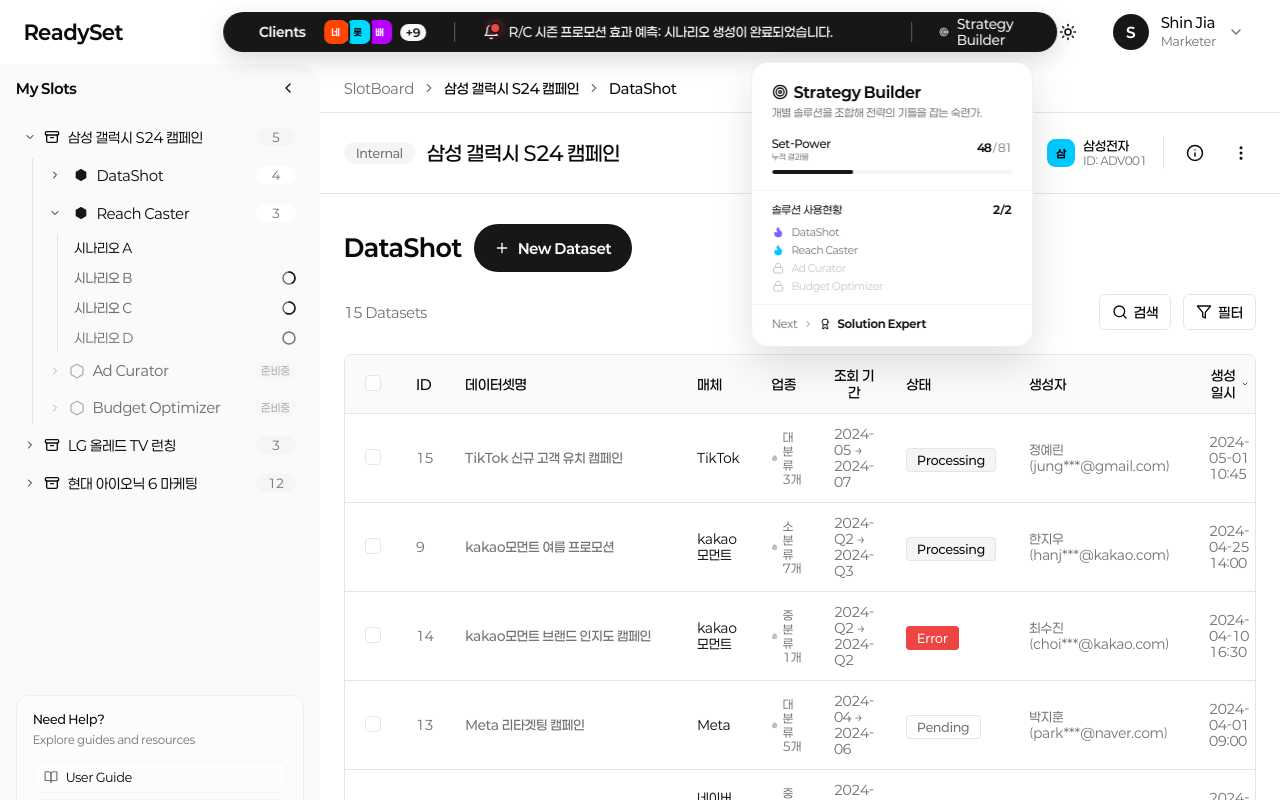
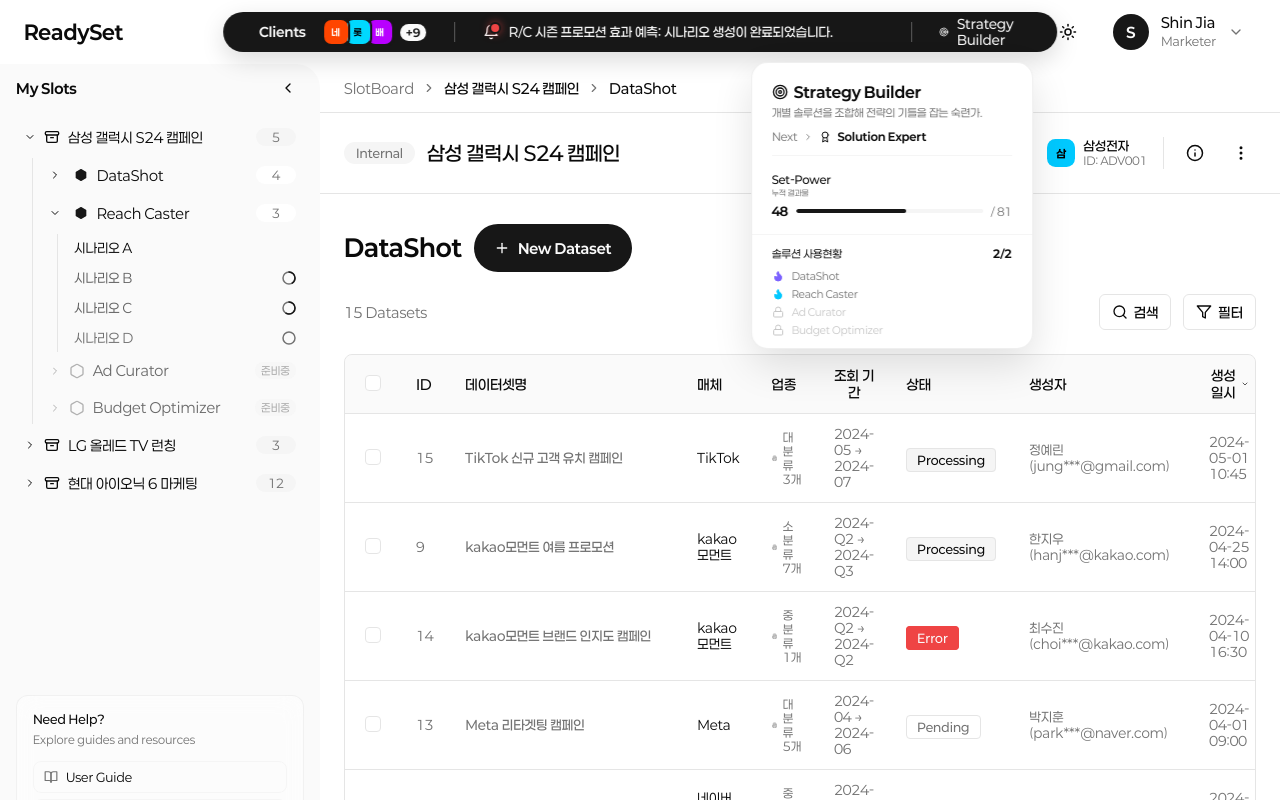
Before and after one commit to taetaej/ReadySet, a React (Vite) app: page /datashot in a window 1280 px wide. Both pictures are taken after a click on the element "Strategy Builder". Shown: the top 800 px of the page. Built offline with nearby package versions, Linux system fonts and the light colour scheme.

Commit message:
fix(layout): 등급 카드 — Next 위치 조정, Set-Power 인라인 프로그레스 바, 구분선 추가

```diff
--- a/src/components/layout/GlobalNavBar.tsx
+++ b/src/components/layout/GlobalNavBar.tsx
@@ -621,7 +621,7 @@ export function GlobalNavBar({ isDarkMode, onToggleDarkMode }: GlobalNavBarProps
             }}
             onClick={(e) => e.stopPropagation()}
             >
-              {/* ① 등급 + Set Power */}
+              {/* ① 등급 + Next + Set Power */}
               <div style={{ padding: '20px 20px 16px' }}>
                 <div style={{ display: 'flex', alignItems: 'center', gap: '6px', marginBottom: '2px' }}>
                   <currentGrade.icon size={16} style={{ color: 'hsl(var(--foreground))' }} />
@@ -630,25 +630,35 @@ export function GlobalNavBar({ isDarkMode, onToggleDarkMode }: GlobalNavBarProps
                 <div style={{ fontSize: '11px', lineHeight: '1.4', marginTop: '4px' }} className="text-muted-foreground">
                   {currentGrade.description}
                 </div>
-                <div style={{ display: 'flex', alignItems: 'center', justifyContent: 'space-between', marginTop: '12px' }}>
-                  <div>
-                    <span style={{ fontSize: '11px', fontWeight: '500', color: 'hsl(var(--foreground))' }}>Set-Power</span>
-                    <div style={{ fontSize: '8px', marginTop: '1px' }} className="text-muted-foreground">누적 결과물</div>
+
+                {/* Next 등급 */}
+                {nextGrade && (
+                  <div style={{ display: 'flex', alignItems: 'center', gap: '6px', fontSize: '11px', marginTop: '10px' }} className="text-muted-foreground">
+                    <span>Next</span>
+                    <ChevronRight size={10} />
+                    <nextGrade.icon size={12} style={{ color: 'hsl(var(--foreground))' }} />
+                    <span style={{ fontWeight: '600', fontSize: '11px' }} className="text-foreground">{nextGrade.name}</span>
                   </div>
-                  <span style={{ fontSize: '11px', fontWeight: '800', letterSpacing: '-0.5px' }} className="text-foreground">48 <span style={{ fontWeight: '400', color: 'hsl(var(--muted-foreground))' }}>/ 81</span></span>
+                )}
+
+                <div style={{ marginTop: '12px', paddingTop: '12px', borderTop: '1px solid hsl(var(--border) / 0.4)' }}>
+                  <div style={{ display: 'flex', alignItems: 'center', justifyContent: 'space-between', marginBottom: '6px' }}>
+                    <div>
+                      <span style={{ fontSize: '11px', fontWeight: '500', color: 'hsl(var(--foreground))' }}>Set-Power</span>
+                      <div style={{ fontSize: '8px', marginTop: '1px' }} className="text-muted-foreground">누적 결과물</div>
+                    </div>
+                  </div>
+                  <div style={{ display: 'flex', alignItems: 'center', gap: '8px' }}>
+                    <span style={{ fontSize: '12px', fontWeight: '800', flexShrink: 0 }} className="text-foreground">48</span>
+                    <div style={{ flex: 1, height: '4px', borderRadius: '2px', backgroundColor: 'hsl(var(--muted))', overflow: 'hidden' }}>
+                      <div style={{ width: '59%', height: '100%', borderRadius: '2px', backgroundColor: 'hsl(var(--primary))', transition: 'width 0.5s ease' }} />
+                    </div>
+                    <span style={{ fontSize: '11px', flexShrink: 0 }} className="text-muted-foreground">/ 81</span>
+                  </div>
                 </div>
-                {(() => {
-                  const currentStart = 31; const nextStart = 81; const current = 48
-                  const progress = Math.round(((current - currentStart) / (nextStart - currentStart)) * 100)
-                  return (
-                    <div style={{ height: '4px', borderRadius: '2px', backgroundColor: 'hsl(var(--muted))', overflow: 'hidden', marginTop: '8px' }}>
-                      <div style={{ width: `${progress}%`, height: '100%', borderRadius: '2px', backgroundColor: 'hsl(var(--primary))', transition: 'width 0.5s ease' }} />
-                    </div>
-                  )
-                })()}
               </div>
 
-              {/* ② 솔루션 커버리지 */}
+              {/* ② 솔루션 사용현황 */}
               <div style={{
                 padding: '12px 20px',
                 borderTop: '1px solid hsl(var(--border) / 0.4)'
@@ -678,24 +688,6 @@ export function GlobalNavBar({ isDarkMode, onToggleDarkMode }: GlobalNavBarProps
                 </div>
               </div>
 
-              {/* ③ Next 등급 */}
-              {nextGrade && (() => {
-                const currentStart = 31
-                const nextStart = 81
-                const current = 48
-                const progress = Math.round(((current - currentStart) / (nextStart - currentStart)) * 100)
-                const remaining = nextStart - current
-                return (
-                  <div style={{ padding: '12px 20px 16px', borderTop: '1px solid hsl(var(--border) / 0.4)' }}>
-                    <div style={{ display: 'flex', alignItems: 'center', gap: '6px', fontSize: '11px' }} className="text-muted-foreground">
-                      <span>Next</span>
-                      <ChevronRight size={10} />
-                      <nextGrade.icon size={12} style={{ color: 'hsl(var(--foreground))' }} />
-                      <span style={{ fontWeight: '600', fontSize: '11px' }} className="text-foreground">{nextGrade.name}</span>
-                    </div>
-                  </div>
-                )
-              })()}
             </div>
           )}
         </div>
```
